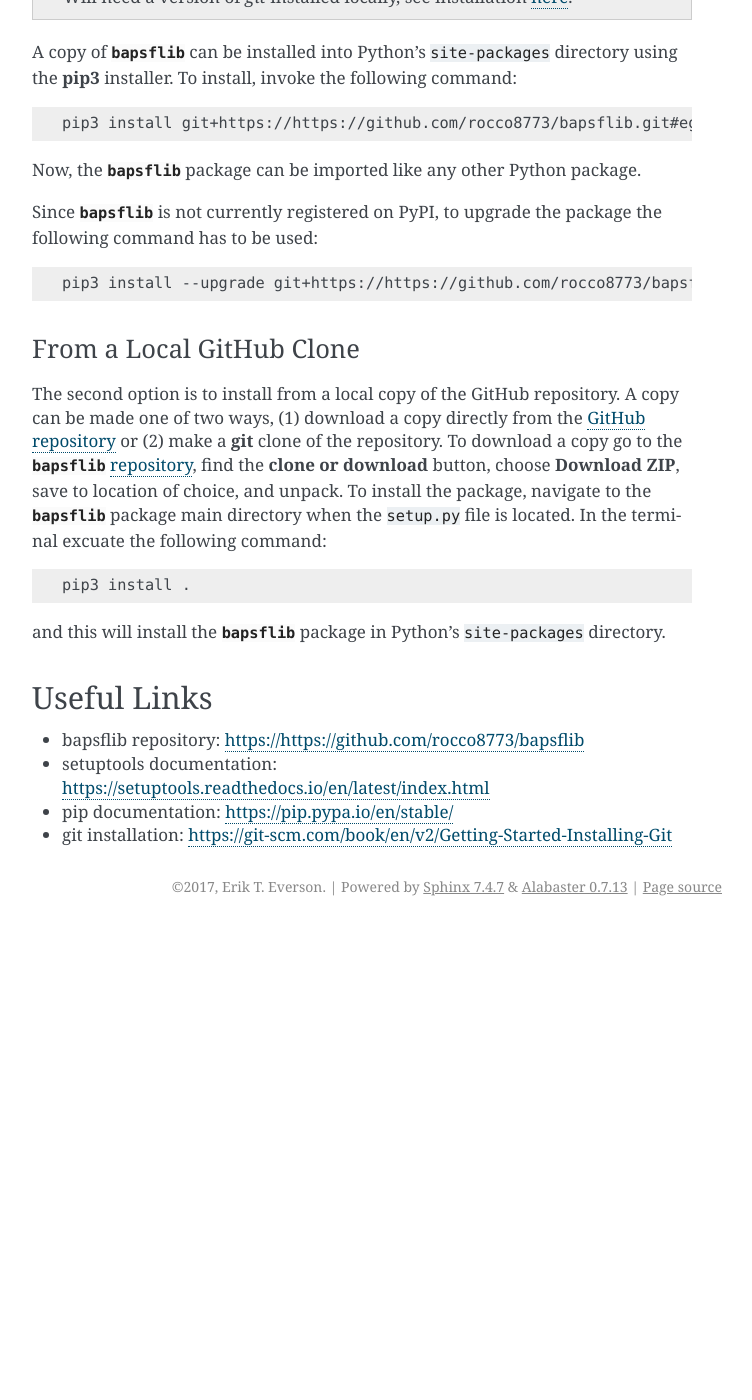
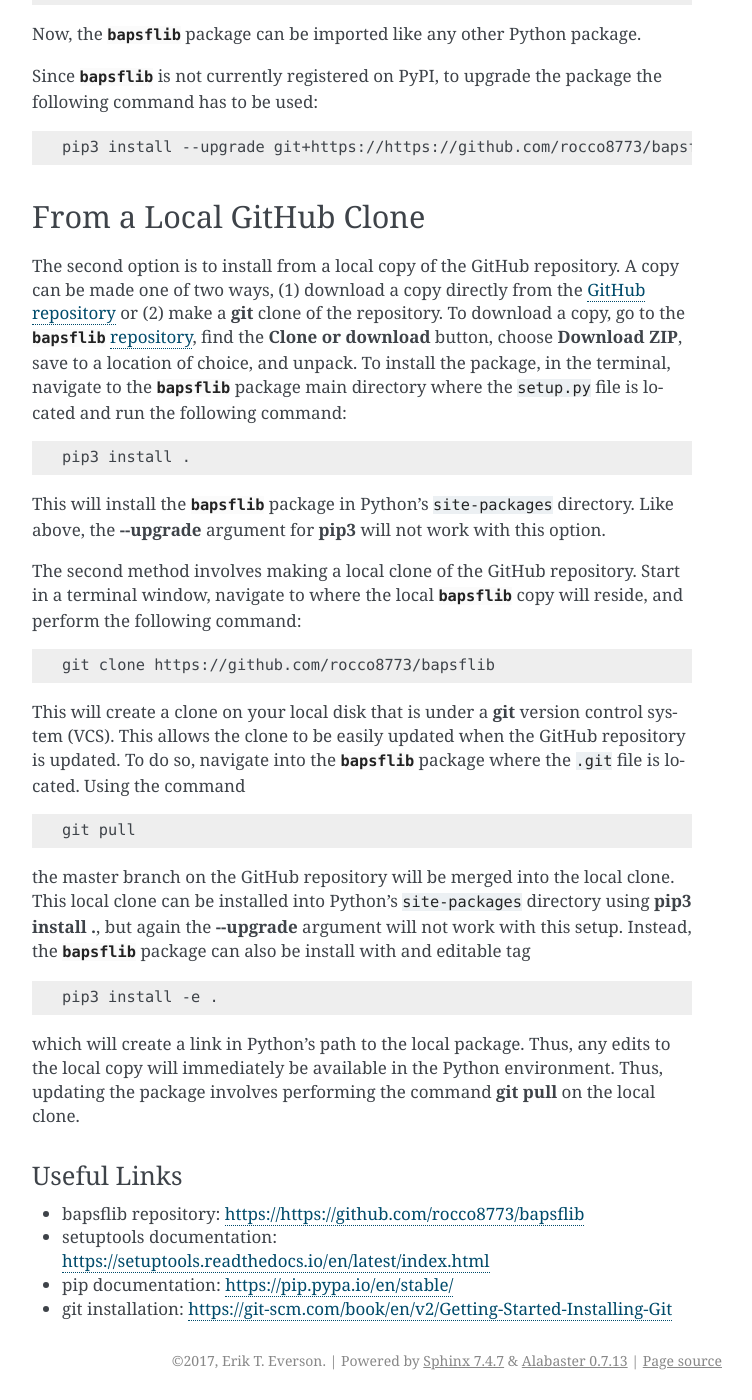
Before and after one commit to BaPSF/bapsflib, a Sphinx documentation site: the page built from docs/installation.rst, in a window 1280 px wide and 1400 px high, scrolled down 524 px. Shown: the whole window, without its empty margins (388-1140 px from the left). Built offline with Sphinx 7.4.7, drawn with Linux system fonts in a browser that asks for light colours; before the commit the page ends 1450 px from its top, so only the background shows below that; some of the changed text lies outside the part shown.

Commit message:
added to sphinx installation documentation

```diff
--- a/docs/installation.rst
+++ b/docs/installation.rst
@@ -1,18 +1,18 @@
 Installation
 ============
 
-Package Requirements
---------------------
+.. Package Requirements
+   --------------------
 
 
-Installing...
--------------
+.. Installing...
+   -------------
 
 The :py:mod:`bapsflib` package is still in active development so it has
 not been registered with PyPI.  Once a stable release is achieve, the
 package will be registered and, then, can be directly installed with:
 
-::
+.. code-block:: bash
 
     pip3 install bapsflib
 
@@ -49,21 +49,56 @@ The second option is to install from a local copy of the GitHub
 repository.  A copy can be made one of two ways, (1) download a copy
 directly from the
 `GitHub repository <https://github.com/rocco8773/bapsflib>`_ or (2)
-make a :command:`git` clone of the repository.  To download a copy go to
-the :py:mod:`bapsflib`
+make a :command:`git` clone of the repository.  To download a copy, go
+to the :py:mod:`bapsflib`
 `repository <https://github.com/rocco8773/bapsflib>`_, find the
-**clone or download** button, choose **Download ZIP**, save to location
-of choice, and unpack.  To install the package, navigate to the
-:py:mod:`bapsflib` package main directory when the :file:`setup.py` file
-is located.  In the terminal excuate the following command:
+**Clone or download** button, choose **Download ZIP**, save to a
+location of choice, and unpack.  To install the package, in the
+terminal, navigate to the :py:mod:`bapsflib` package main directory
+where the :file:`setup.py` file is located and run the following
+command:
 
 .. code-block:: bash
 
     pip3 install .
 
-and this will install the :py:mod:`bapsflib` package in Python's
-:file:`site-packages` directory.
+This will install the :py:mod:`bapsflib` package in Python's
+:file:`site-packages` directory.  Like above, the :command:`--upgrade`
+argument for :command:`pip3` will not work with this option.
 
+The second method involves making a local clone of the GitHub
+repository.  Start in a terminal window, navigate to where the local
+:py:mod:`bapsflib` copy will reside, and perform the following command:
+
+.. code-block:: bash
+
+    git clone https://github.com/rocco8773/bapsflib
+
+This will create a clone on your local disk that is under a
+:command:`git` version control system (VCS).  This allows the clone to
+be easily updated when the GitHub repository is updated.  To do so,
+navigate into the :py:mod:`bapsflib` package where the :file:`.git` file
+is located.  Using the command
+
+.. code-block:: bash
+
+    git pull
+
+the master branch on the GitHub repository will be merged into the local
+clone.  This local clone can be installed into Python's
+:file:`site-packages` directory using :command:`pip3 install .`, but
+again the :command:`--upgrade` argument will not work with this setup.
+Instead, the :py:mod:`bapsflib` package can also be install with and
+editable tag
+
+.. code-block:: bash
+
+    pip3 install -e .
+
+which will create a link in Python's path to the local package.  Thus,
+any edits to the local copy will immediately be available in the Python
+environment.  Thus, updating the package involves performing the command
+:command:`git pull` on the local clone.
 
 Useful Links
 ------------
```
